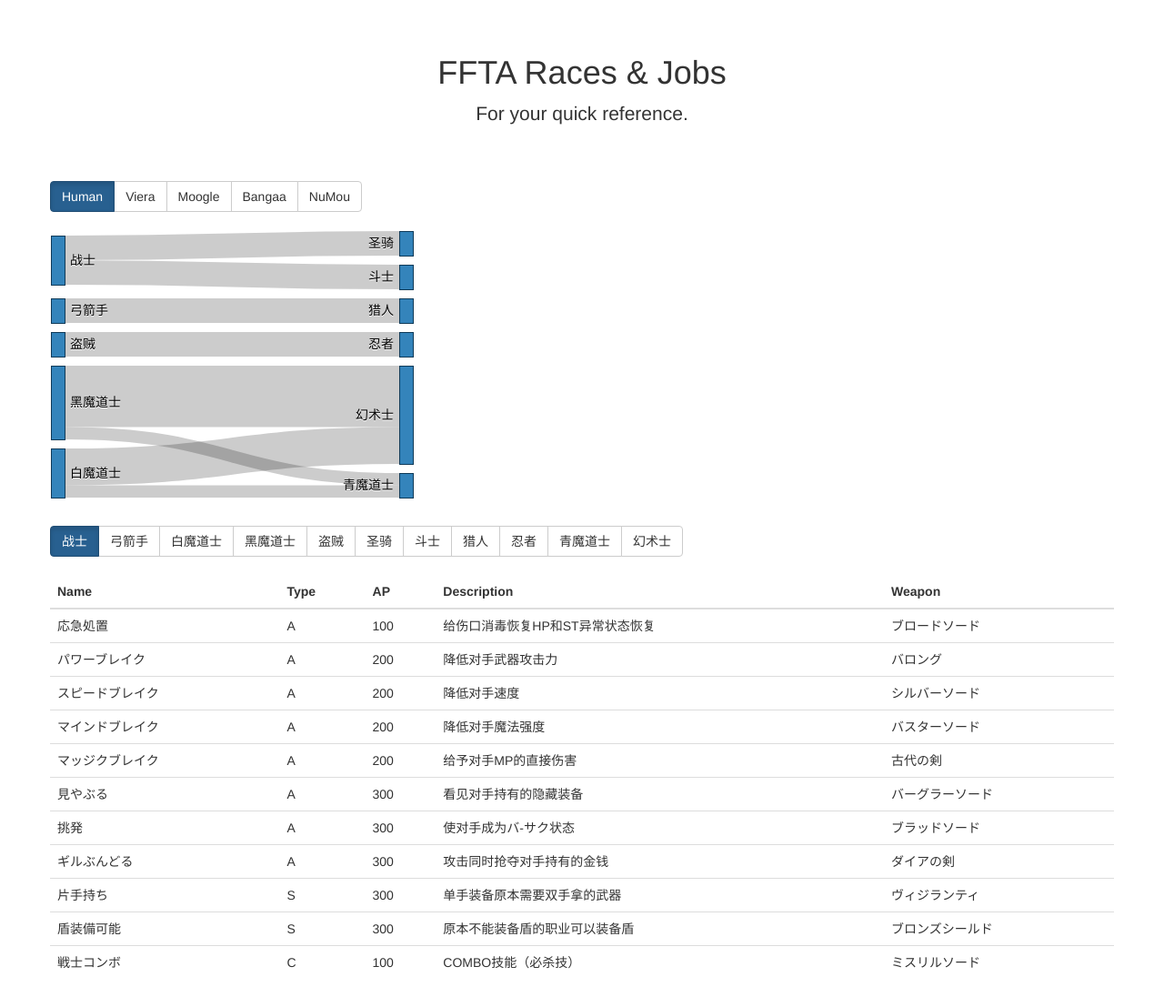
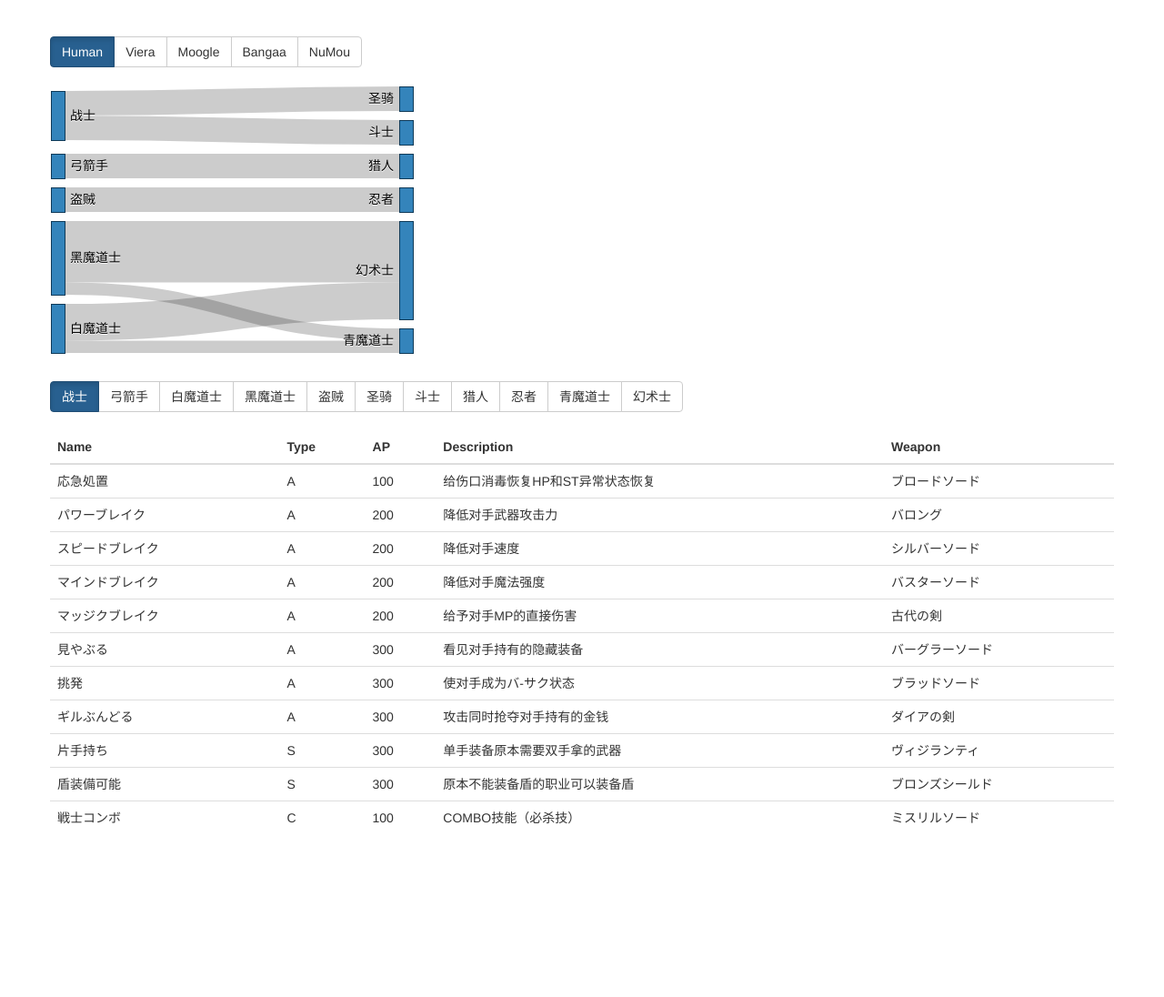
Before and after one commit to pp2moonbird/pp2moonbird.github.io, a Jekyll site: the page public/pages/fftaSkillWithSankey.html, which Jekyll copies as it is, in a window 1280 px wide. Shown: the whole page at 91% size. Built offline with Jekyll 4.4.1, drawn with Linux system fonts in a browser that asks for light colours; after the commit the page ends 937 px from its top, so only the background shows below that.

Commit message:
remove headers

```diff
--- a/public/pages/fftaSkillWithSankey.html
+++ b/public/pages/fftaSkillWithSankey.html
@@ -24,34 +24,9 @@
 
   <body>
 
-<!--     <nav class="navbar navbar-inverse navbar-fixed-top">
-      <div class="container">
-        <div class="navbar-header">
-          <button type="button" class="navbar-toggle collapsed" data-toggle="collapse" data-target="#navbar" aria-expanded="false" aria-controls="navbar">
-            <span class="sr-only">Toggle navigation</span>
-            <span class="icon-bar"></span>
-            <span class="icon-bar"></span>
-            <span class="icon-bar"></span>
-          </button>
-          <a class="navbar-brand" href="#">Project name</a>
-        </div>
-        <div id="navbar" class="collapse navbar-collapse">
-          <ul class="nav navbar-nav">
-            <li class="active"><a href="#">Home</a></li>
-            <li><a href="#about">About</a></li>
-            <li><a href="#contact">Contact</a></li>
-          </ul>
-        </div>
-      </div>
-    </nav> -->
 
     <div class="container">
 
-      <div class="starter-template">
-        <h1>FFTA Races & Jobs</h1>
-        <p class="lead">For your quick reference.</p>
-
-      </div>
 	  <div id="races" class="row top-buffer">
 		<div class="btn-group">
 
```
